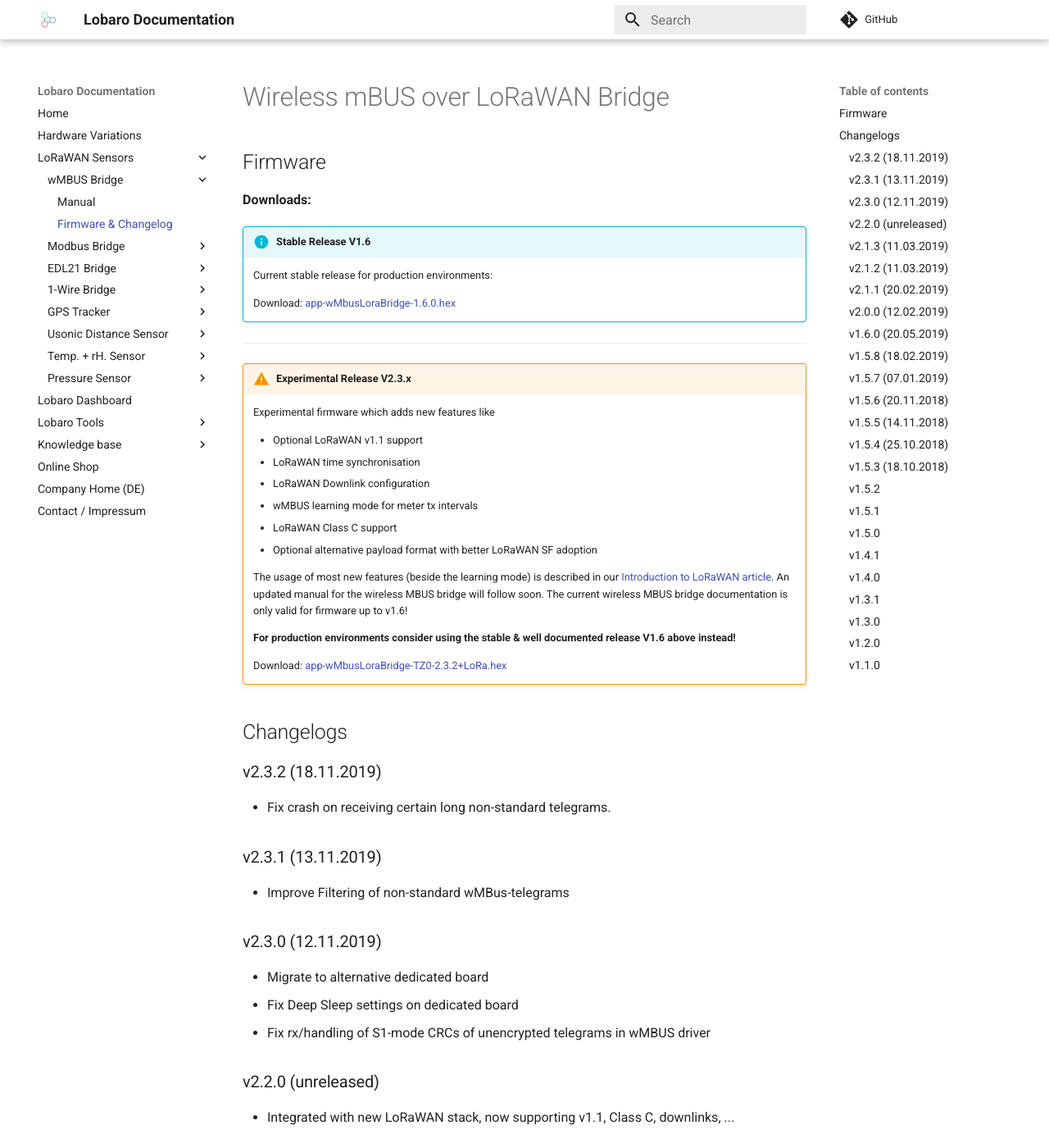
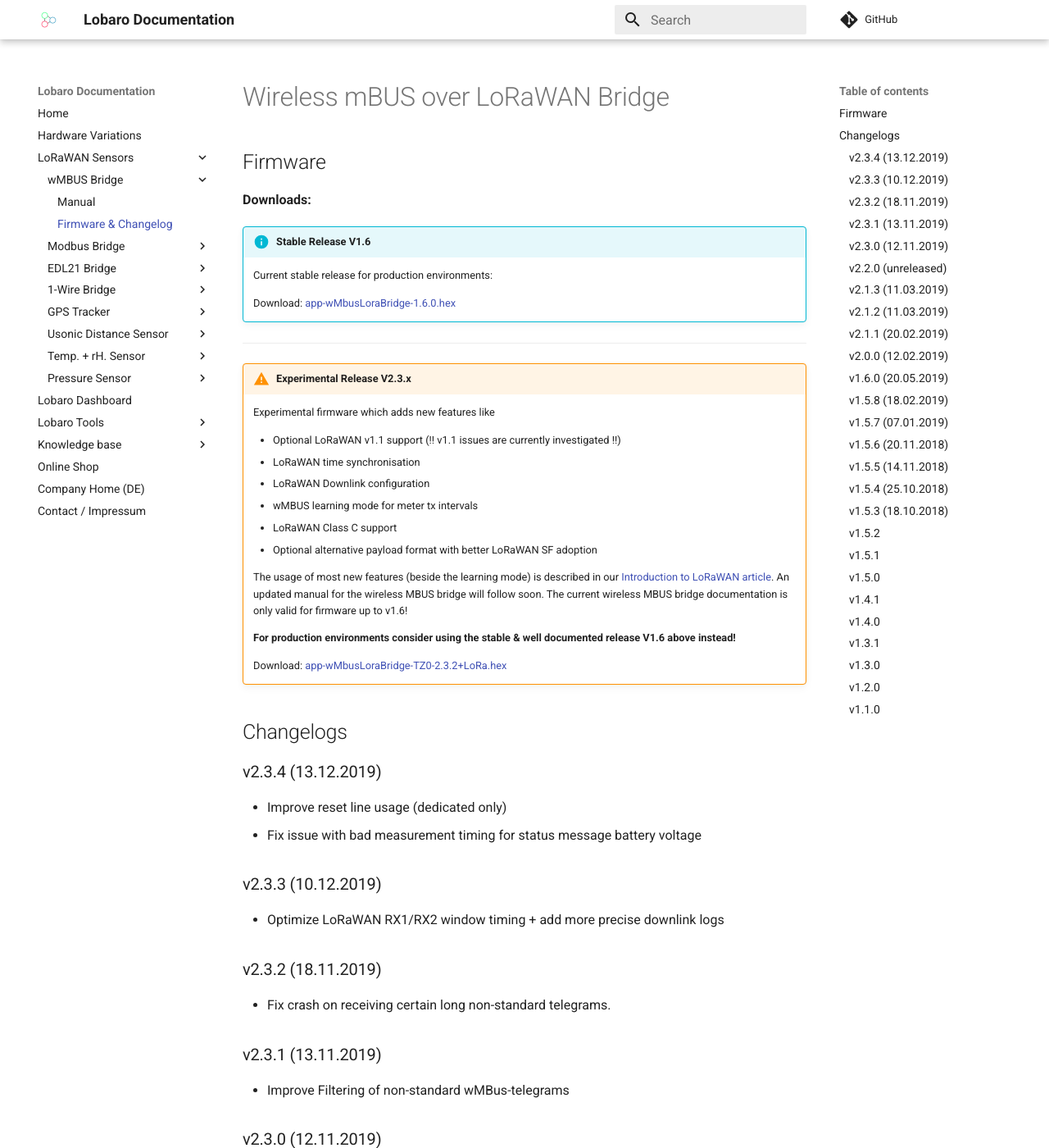
Before and after one commit to Lobaro/docs, an MkDocs documentation site: the page built from docs/lorawan-sensors/wmbus-lorawan/firmware.md, in a window 1280 px wide and 1400 px high. Shown: the whole window at 82% size. Built offline with MkDocs 1.6.1 and Material for MkDocs 9.7.7, drawn with Linux system fonts in a browser that asks for light colours; a script that is not in the unit is left out; comment, search, counter and statistics services are not loaded.

Commit message:
add wmbus v2.3.4

```diff
--- a/docs/lorawan-sensors/wmbus-lorawan/firmware.md
+++ b/docs/lorawan-sensors/wmbus-lorawan/firmware.md
@@ -14,7 +14,7 @@
 !!! warning "Experimental Release V2.3.x"
     Experimental firmware which adds new features like
 
-    * Optional LoRaWAN v1.1 support
+    * Optional LoRaWAN v1.1 support (!! v1.1 issues are currently investigated !!)
     * LoRaWAN time synchronisation
     * LoRaWAN Downlink configuration
     * wMBUS learning mode for meter tx intervals
@@ -26,9 +26,16 @@
 
     **For production environments consider using the stable & well documented release V1.6 above instead!**
 
-    Download: [app-wMbusLoraBridge-TZ0-2.3.2+LoRa.hex](firmware/app-wMbusLoraBridge-TZ0-2.3.2+LoRa.hex)
+    Download: [app-wMbusLoraBridge-TZ0-2.3.2+LoRa.hex](firmware/app-wMbusLoraBridge-TZ0-2.3.4+LoRa.hex)
 
 ## Changelogs
+
+### v2.3.4 (13.12.2019)
+- Improve reset line usage (dedicated only)
+- Fix issue with bad measurement timing for status message battery voltage
+
+### v2.3.3 (10.12.2019)
+- Optimize LoRaWAN RX1/RX2 window timing + add more precise downlink logs
 
 ### v2.3.2 (18.11.2019)
 - Fix crash on receiving certain long non-standard telegrams.
```
Also changed, not shown: 2 other files.
